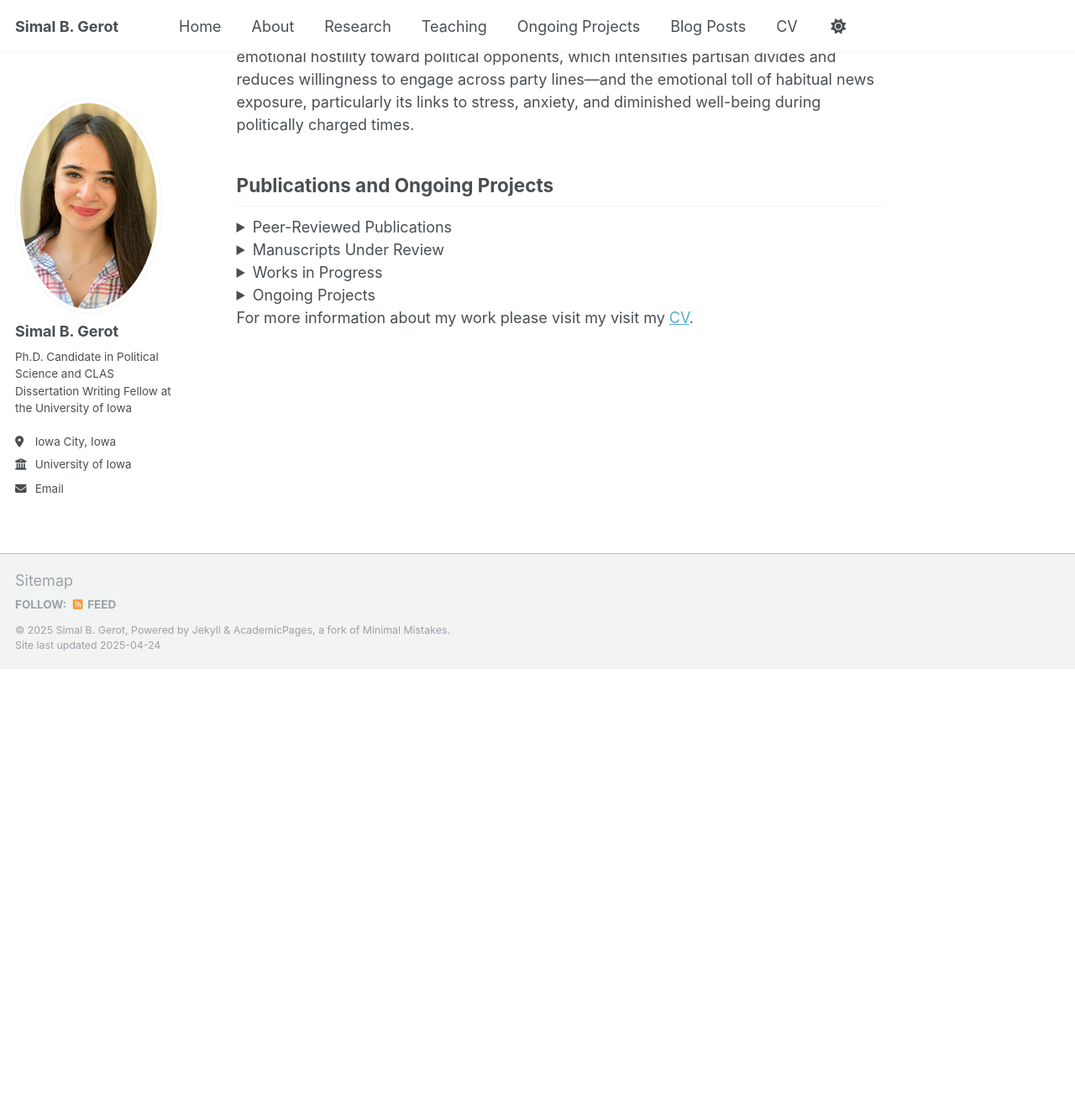
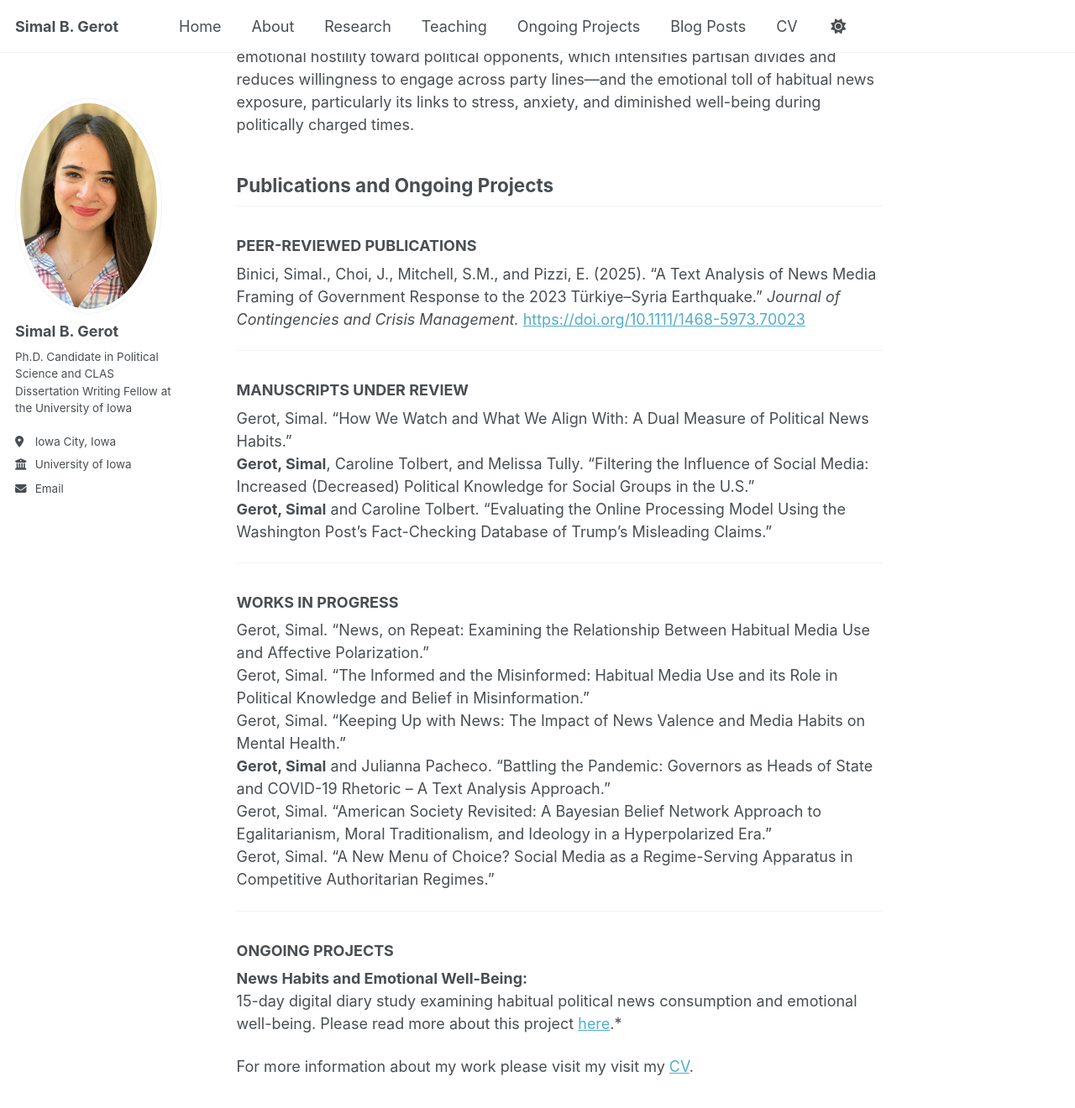
Before and after one commit to sbgerot/sbgerot.github.io, a Jekyll site: the page built from _pages/publications.md, in a window 1280 px wide and 1400 px high, scrolled down 613 px. Shown: the top 1320 px of the window at 84% size. Built offline with Jekyll 4.4.1, drawn with Linux system fonts in a browser that asks for light colours; before the commit the page ends 1410 px from its top, so only the background shows below that.

Commit message:
Update publications.md

```diff
--- a/_pages/publications.md
+++ b/_pages/publications.md
@@ -15,40 +15,31 @@ My dissertation, _The Power of Routine: How News Consumption Habits Shape Politi
 
 ## Publications and Ongoing Projects
 
-<details>
-  <summary>Peer-Reviewed Publications</summary>
-  <p>
-  Binici, S., Choi, J., Mitchell, S.M., and Pizzi, E. (2025). A Text Analysis of News Media Framing of Government Response to the 2023 Türkiye–Syria Earthquake*. Journal of Contingencies and Crisis Management.
-  </p>
-</details>
+### PEER-REVIEWED PUBLICATIONS
+Binici, Simal., Choi, J., Mitchell, S.M., and Pizzi, E. (2025). “A Text Analysis of News Media Framing of Government Response to the 2023 Türkiye–Syria Earthquake.” *Journal of Contingencies and Crisis Management.* [https://doi.org/10.1111/1468-5973.70023](https://doi.org/10.1111/1468-5973.70023)
 
-<details>
-  <summary>Manuscripts Under Review</summary>
-  <p>
-  Gerot, Simal. “How We Watch and What We Align With: A Dual Measure of Political News Habits.”<br>
-  Gerot, Simal., Tolbert, C., and Tully, M. “Filtering the Influence of Social Media: Increased (Decreased) Political Knowledge for Social Groups in the U.S.”<br>
-  Gerot, Simal., and Tolbert, C. “Evaluating the Online Processing Model Using the Washington Post’s Fact-Checking Database of Trump’s Misleading Claims.”
-  </p>
-</details>
+---
 
-<details>
-  <summary>Works in Progress</summary>
-  <p>
-  Gerot, Simal. “News, on Repeat: Examining the Relationship Between Habitual Media Use and Affective Polarization.”<br>
-  Gerot, Simal. “The Informed and the Misinformed: Habitual Media Use and its Role in Political Knowledge and Belief in Misinformation.”<br>
-  Gerot, Simal. “Keeping Up with News: The Impact of News Valence and Media Habits on Mental Health.”<br>
-  Gerot, Simal. and Pacheco, J. “Battling the Pandemic: Governors as Heads of State and COVID-19 Rhetoric – A Text Analysis Approach.”<br>
-  Gerot, Simal. “American Society Revisited: A Bayesian Belief Network Approach to Egalitarianism, Moral Traditionalism, and Ideology in a Hyperpolarized Era.”<br>
-  Gerot, Simal. “A New Menu of Choice? Social Media as a Regime-Serving Apparatus in Competitive Authoritarian Regimes.”
-  </p>
-</details>
+### MANUSCRIPTS UNDER REVIEW
+Gerot, Simal. “How We Watch and What We Align With: A Dual Measure of Political News Habits.”
+**Gerot, Simal**, Caroline Tolbert, and Melissa Tully. “Filtering the Influence of Social Media: Increased (Decreased) Political Knowledge for Social Groups in the U.S.”
+**Gerot, Simal** and Caroline Tolbert. “Evaluating the Online Processing Model Using the Washington Post’s Fact-Checking Database of Trump’s Misleading Claims.”
 
-<details>
-  <summary>Ongoing Projects</summary>
-  <p>
-  News Habits and Emotional Well-Being: Investigating Political News Consumption and Mental Health, University of Iowa.<br>
+---
 
-  </p>
-</details>
+### WORKS IN PROGRESS
+Gerot, Simal. “News, on Repeat: Examining the Relationship Between Habitual Media Use and Affective Polarization.”
+Gerot, Simal. “The Informed and the Misinformed: Habitual Media Use and its Role in Political Knowledge and Belief in Misinformation.”
+Gerot, Simal. “Keeping Up with News: The Impact of News Valence and Media Habits on Mental Health.”
+**Gerot, Simal** and Julianna Pacheco. “Battling the Pandemic: Governors as Heads of State and COVID-19 Rhetoric – A Text Analysis Approach.”
+Gerot, Simal. “American Society Revisited: A Bayesian Belief Network Approach to Egalitarianism, Moral Traditionalism, and Ideology in a Hyperpolarized Era.”
+Gerot, Simal. “A New Menu of Choice? Social Media as a Regime-Serving Apparatus in Competitive Authoritarian Regimes.”
+
+---
+
+### ONGOING PROJECTS
+**News Habits and Emotional Well-Being:**
+15-day digital diary study examining habitual political news consumption and emotional well-being. Please read more about this project [here](/portfolio/).*
+
 
 For more information about my work please visit my visit my [CV](/cv/).
```
